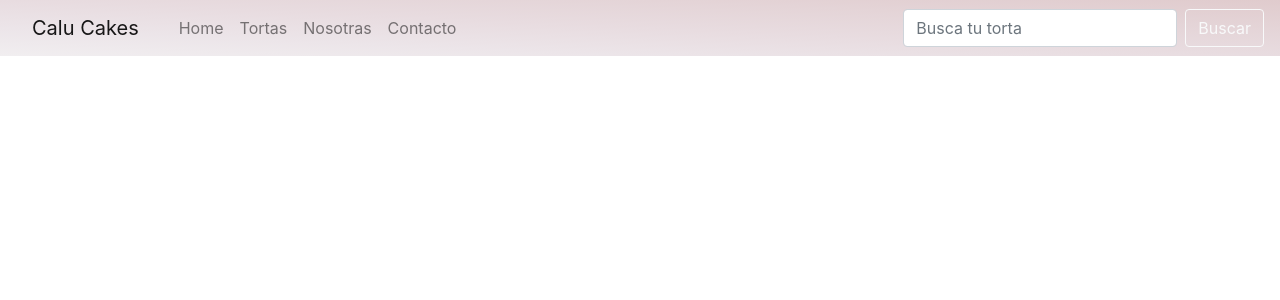
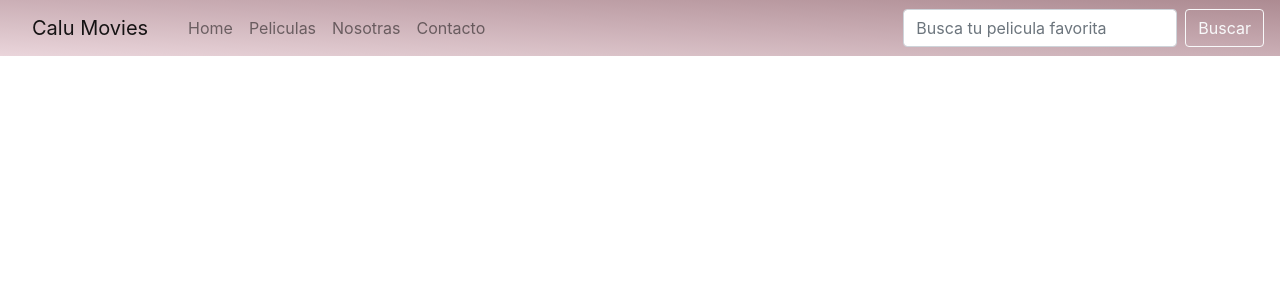
Before and after one commit to CatalinaAlvarezCosta/CaluMovies-React, a React (Create React App) app: page / in a window 1280 px wide. Shown: the top 300 px of the page. Built offline with nearby package versions, Linux system fonts and the light colour scheme.

Commit message:
cambio del diseño

```diff
--- a/public/index.html
+++ b/public/index.html
@@ -10,7 +10,7 @@
       content="Web site created using create-react-app"
     />
 
-    <title>Calu Cakes</title>
+    <title>Calu Movies</title>
   </head>
   <body>
 
--- a/src/App.css
+++ b/src/App.css
@@ -3,7 +3,7 @@
 }
 
 .navbar-cont {
-  background-image: linear-gradient(to right top, #f1eef0, #ece5e9, #e8dce0, #e4d4d7, #e0cbcd);
+  background-image: linear-gradient(to left bottom, #ad8b92, #bc9da4, #cbafb6, #dac2c8, #ead5db);
 }
 
 .navbar-logo {
--- a/src/components/navBar.js
+++ b/src/components/navBar.js
@@ -5,17 +5,17 @@ import {Navbar ,Nav, FormControl,Form,Button} from 'react-bootstrap'
 function NavBar (){
 return (
     <Navbar expand="lg" className="navbar-cont" >
-    <Navbar.Brand href="#home" className="navbar-logo"  >Calu Cakes</Navbar.Brand>
+    <Navbar.Brand href="#home" className="navbar-logo"  >Calu Movies</Navbar.Brand>
     <Navbar.Toggle aria-controls="basic-navbar-nav" />
     <Navbar.Collapse id="basic-navbar-nav">
       <Nav className="mr-auto">
         <Nav.Link href="#home">Home</Nav.Link>
-        <Nav.Link href="#tortas">Tortas</Nav.Link>
+        <Nav.Link href="#tortas">Peliculas</Nav.Link>
         <Nav.Link href="#nosotras">Nosotras</Nav.Link>
         <Nav.Link href="#contacto">Contacto</Nav.Link>
       </Nav>
       <Form inline>
-        <FormControl type="text" placeholder="Busca tu torta" className="mr-sm-2" />
+        <FormControl type="text" placeholder="Busca tu pelicula favorita" className="mr-sm-2" />
         <Button variant="outline-light">Buscar</Button>
       </Form>
     </Navbar.Collapse>
```
Also changed, not shown: public/logo192.png.
